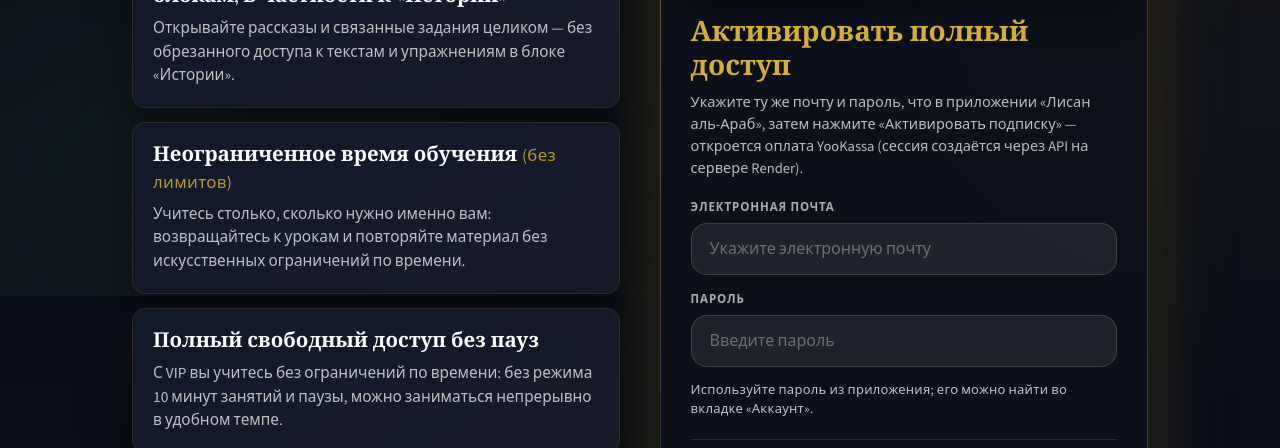
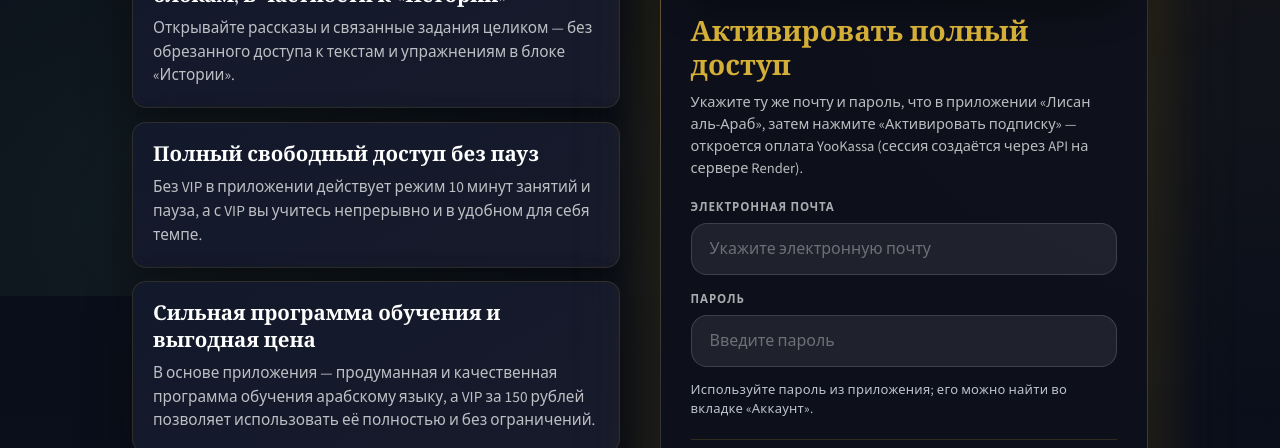
Before and after one commit to muharbek/lisanalarab_web, a website: page index.html in a window 1280 px wide. Shown: the part 504-952 px from the top of the page. Drawn offline with nearby package versions, Linux system fonts and the light colour scheme.

Commit message:
Add files via upload

```diff
--- a/index.html
+++ b/index.html
@@ -82,16 +82,16 @@
       </article>
 
       <article class="benefit-card">
-        <h3 class="benefit-title">Неограниченное время обучения <span class="benefit-tag">(без лимитов)</span></h3>
+        <h3 class="benefit-title">Полный свободный доступ без пауз</h3>
         <p class="benefit-body">
-          Учитесь столько, сколько нужно именно вам: возвращайтесь к урокам и повторяйте материал без искусственных ограничений по времени.
+          Без VIP в приложении действует режим 10 минут занятий и пауза, а с VIP вы учитесь непрерывно и в удобном для себя темпе.
         </p>
       </article>
 
       <article class="benefit-card">
-        <h3 class="benefit-title">Полный свободный доступ без пауз</h3>
+        <h3 class="benefit-title">Сильная программа обучения и выгодная цена</h3>
         <p class="benefit-body">
-          С VIP вы учитесь без ограничений по времени: без режима 10 минут занятий и паузы, можно заниматься непрерывно в удобном темпе.
+          В основе приложения — продуманная и качественная программа обучения арабскому языку, а VIP за 150 рублей позволяет использовать её полностью и без ограничений.
         </p>
       </article>
     </section>
```
